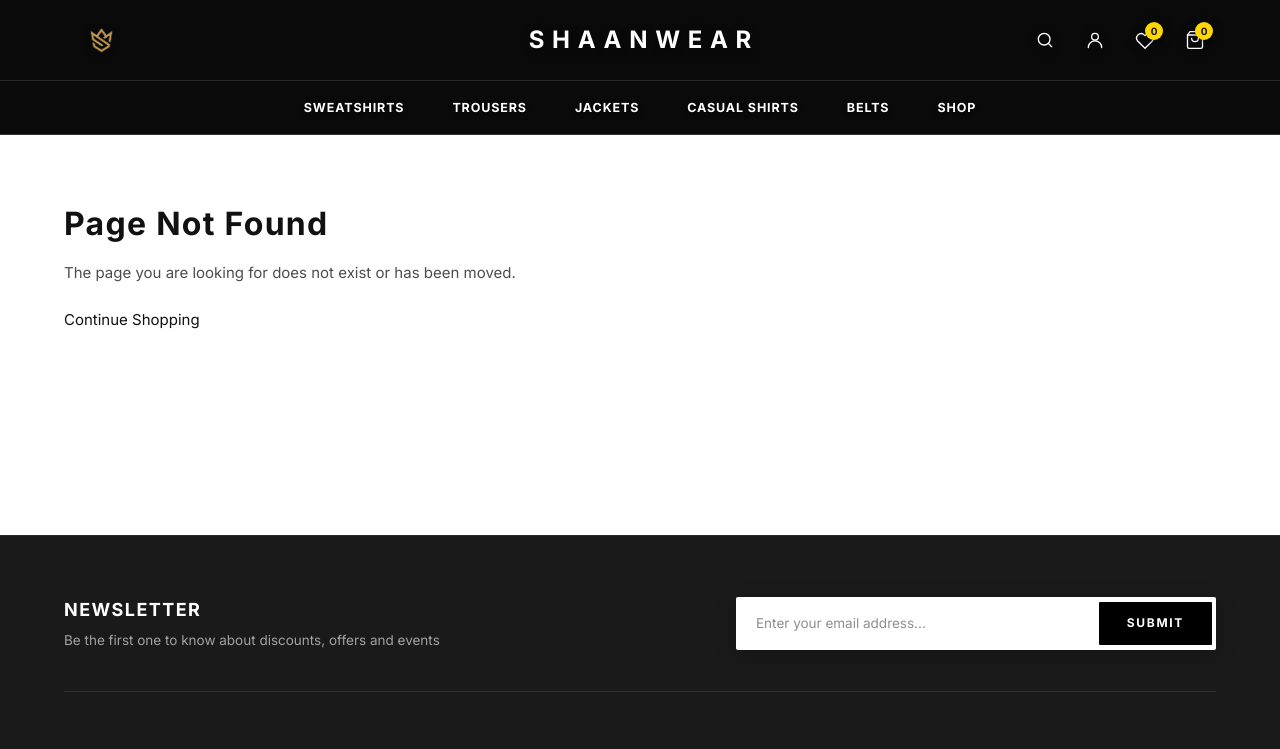
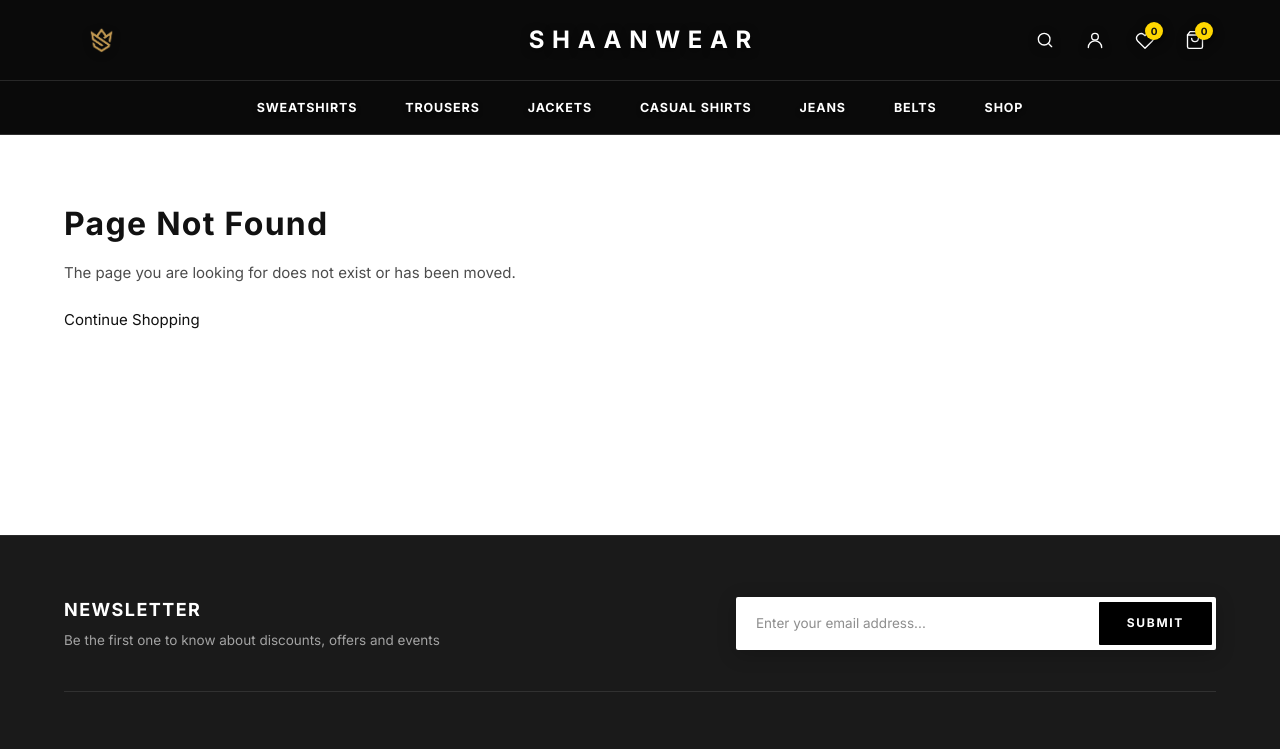
Before and after one commit to nooretaleem/ShaanWearWebsite, a plain HTML site: page 404.html in a window 1280 px wide. Shown: the top 749 px of the page. Drawn offline with nearby package versions, Linux system fonts and the light colour scheme; no server answers; a web font is replaced by a local one.

Commit message:
update jeans links in al pages

```diff
--- a/404.html
+++ b/404.html
@@ -75,6 +75,7 @@
             <a href="trousers.html">Trousers</a>
             <a href="jackets.html">Jackets</a>
             <a href="casual-shirts.html">Casual Shirts</a>
+            <a href="jeans.html">Jeans</a>
             <a href="belts.html">Belts</a>
             <a href="shop.html">Shop</a>
         </nav>
@@ -102,6 +103,7 @@
                         <li><a href="trousers.html">Trousers</a></li>
                         <li><a href="jackets.html">Jackets</a></li>
                         <li><a href="casual-shirts.html">Casual Shirts</a></li>
+                        <li><a href="jeans.html">Jeans</a></li>
                         <li><a href="belts.html">Belts</a></li>
                     </ul>
                 </div>
@@ -159,6 +161,7 @@
                     <a href="trousers.html">Trousers</a>
                     <a href="jackets.html">Jackets</a>
                     <a href="casual-shirts.html">Casual Shirts</a>
+                    <a href="jeans.html">Jeans</a>
                     <a href="belts.html">Belts</a>
                     <span class="mobile-nav__divider"></span>
                     <a href="jackets.html">Export Surplus</a>
```
Also changed, not shown: about.html (+3 -0 lines), account.html (+2 -0 lines), belts.html (+3 -0 lines), cart.html (+3 -0 lines), casual-shirts.html (+3 -0 lines), checkout.html (+3 -0 lines), contact.html (+3 -0 lines), jackets.html (+3 -0 lines), jeans.html (+3 -0 lines), login.html (+1 -0 lines), product-detail.html (+3 -0 lines), shop.html (+3 -0 lines), sweatshirts.html (+3 -0 lines), trousers.html (+3 -0 lines), 1 more files.
